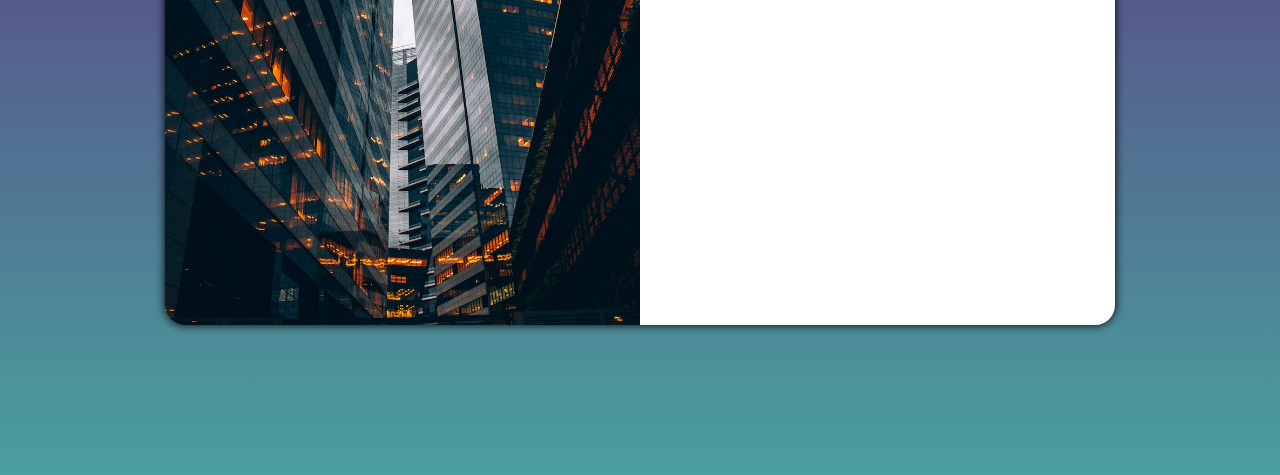
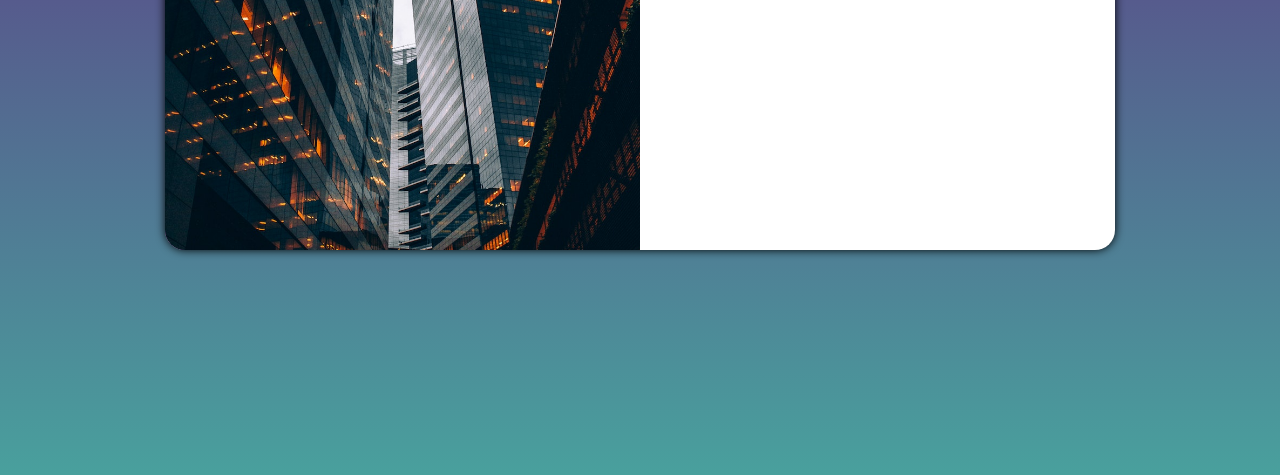
Before and after one commit to waltersilva23/projeto-login, a plain HTML site: page index.html in a window 1280 px wide. Shown: the part 325-800 px from the top of the page. Drawn offline with Linux system fonts and the light colour scheme.

Commit message:
Update media-query.css

```diff
--- a/estilos/media-query.css
+++ b/estilos/media-query.css
@@ -7,7 +7,8 @@
     }
 
     section#login {
-        width: 90vw;
+        width: 80vw;
+        height: 280px;
     }
 
     section#login > div#imagem {
@@ -25,6 +26,7 @@
 @media screen and (min-width: 992px) {
     section#login {
         width: 950px;
+        height: 350px;
     }
 
     section#login > div#imagem {
```
